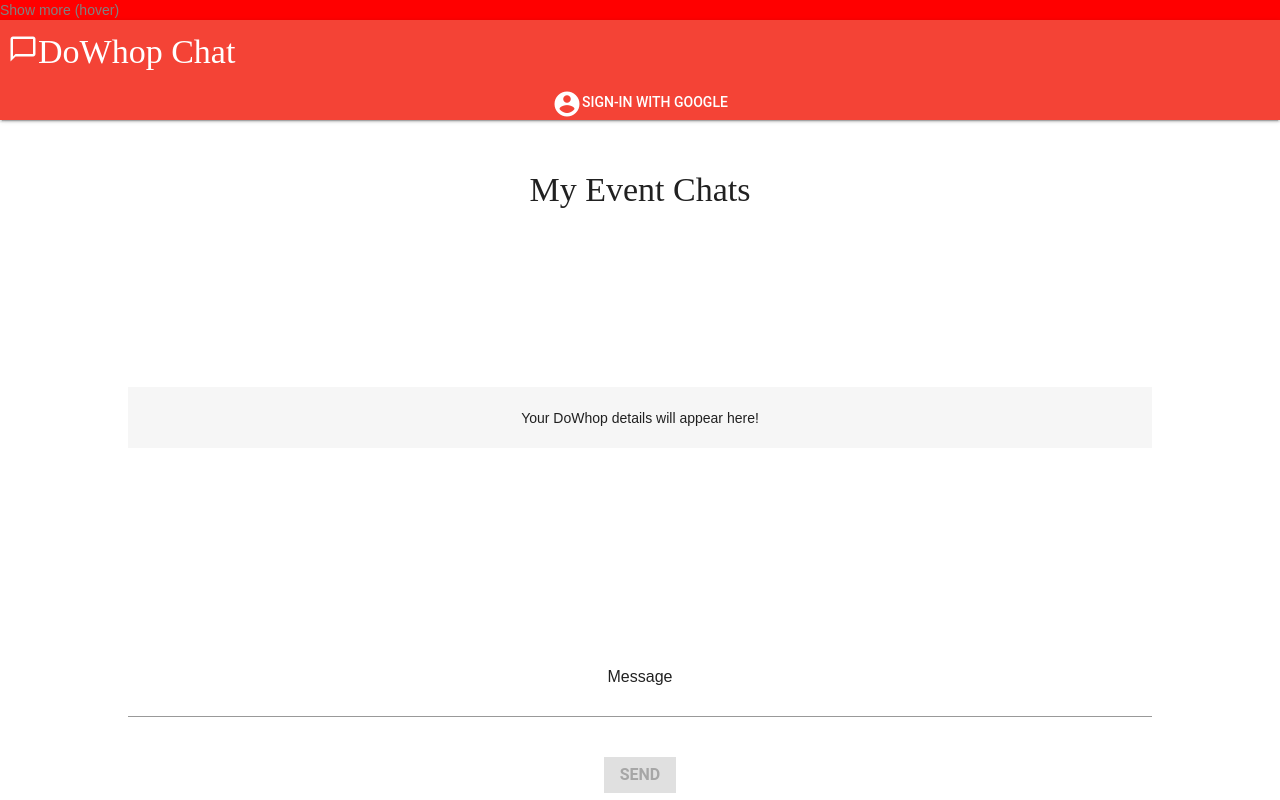
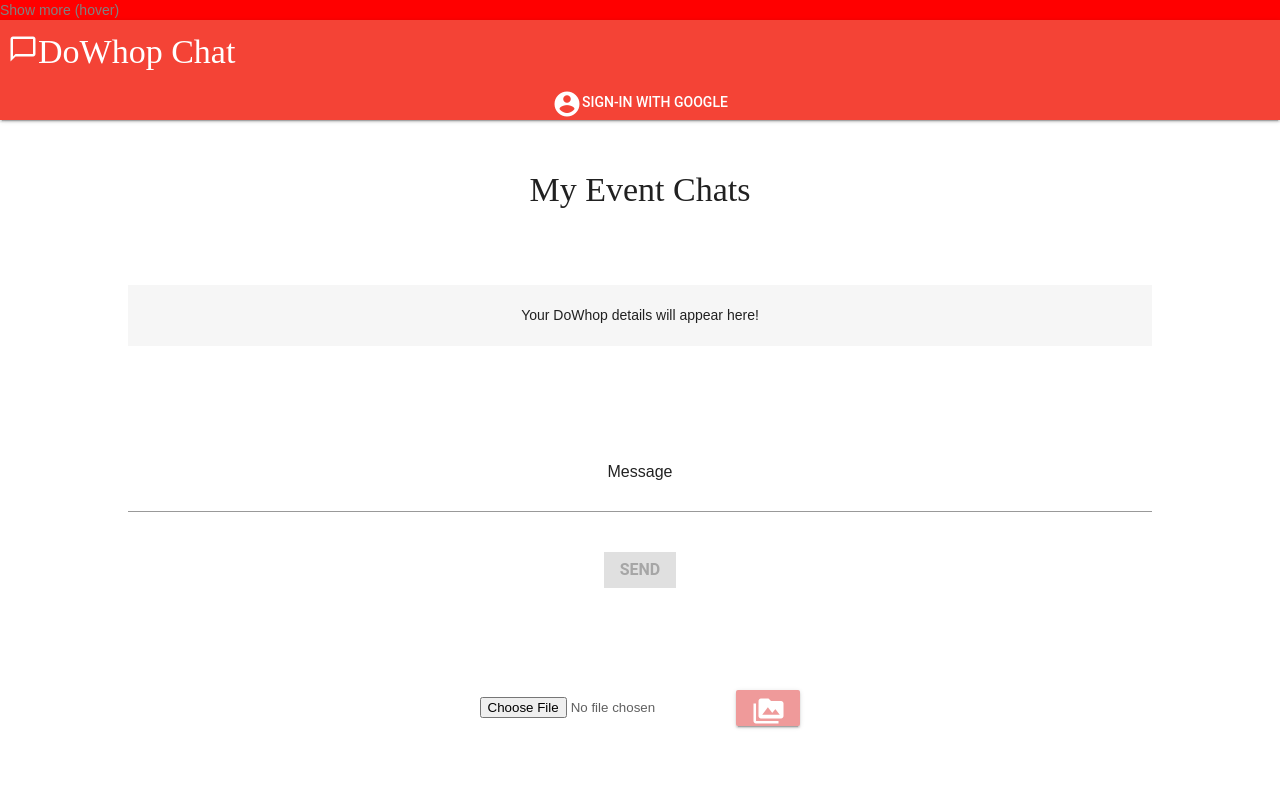
Before and after one commit to omarchaeopteryx/projekt-ekochat, a plain HTML site: page web-dowhop/index.html in a window 1280 px wide. Drawn offline with nearby package versions, Linux system fonts and the light colour scheme; some packages are replaced by stand-ins of ours; no server answers.

Commit message:
Minor styling for aesthetics

```diff
--- a/web-dowhop/styles/main.css
+++ b/web-dowhop/styles/main.css
@@ -243,9 +243,15 @@
 
 /* Phone-demo sizing additions (optimized for 450px) */
 
-#messages-card-container, #chat-list-container, #show-chat-data-form {
-  padding: 10%;
+#messages-card-container, #chat-list-container, #show-chat-data-form, #create-new-chat {
+  padding-right: 10%;
+  padding-left: 10%;
   padding-top: 2%;
+  padding-bottom: 2%;
+}
+
+#messages-card-container {
+  padding-bottom: 10%; /* <-- Customizing here to encourage focus on messages. */
 }
 
 #message-form-div {
```
